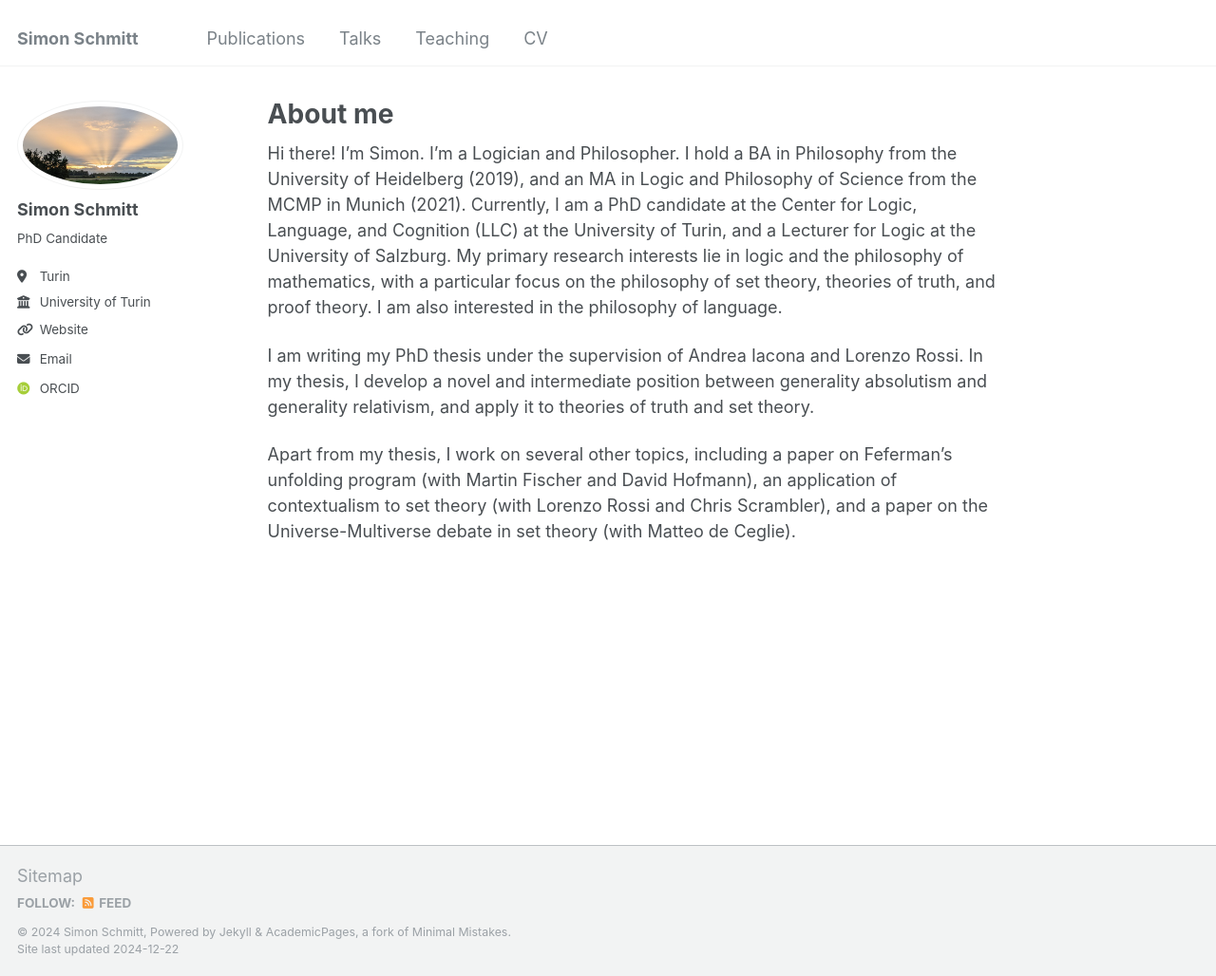
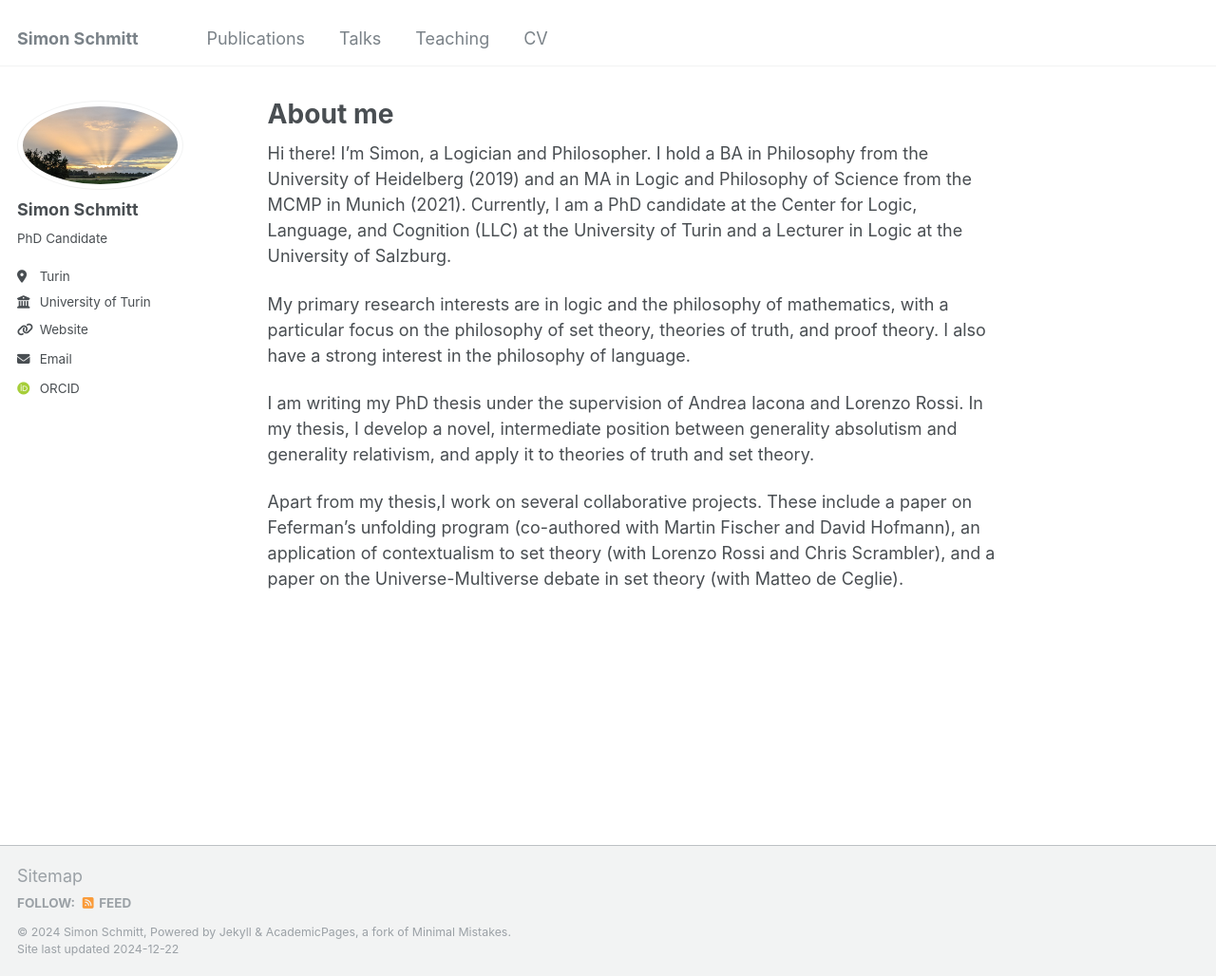
Before and after one commit to SimSchmitt/SimonSchmitt, a Jekyll site: the page built from _pages/about.md, in a window 1280 px wide and 1028 px high. Shown: the whole window at 95% size. Built offline with Jekyll 4.4.1, drawn with Linux system fonts in a browser that asks for light colours; some web fonts are replaced.

Commit message:
about.md

```diff
--- a/_pages/about.md
+++ b/_pages/about.md
@@ -6,9 +6,10 @@ redirect_from:
   - /about/
   - /about.html
 ---
+Hi there! I'm Simon, a Logician and Philosopher. I hold a BA in Philosophy from the University of Heidelberg (2019) and an MA in Logic and Philosophy of Science from the MCMP in Munich (2021). Currently, I am a PhD candidate at the Center for Logic, Language, and Cognition (LLC) at the University of Turin and a Lecturer in Logic at the University of Salzburg.
 
-Hi there! I'm Simon. I'm a Logician and Philosopher. I hold a BA in Philosophy from the University of Heidelberg (2019), and an MA in Logic and Philosophy of Science from the MCMP in Munich (2021). Currently, I am a PhD candidate at the Center for Logic, Language, and Cognition (LLC) at the University of Turin, and a Lecturer for Logic at the University of Salzburg. My primary research interests lie in logic and the philosophy of mathematics, with a particular focus on the philosophy of set theory, theories of truth, and proof theory. I am also interested in the philosophy of language.
+My primary research interests are in logic and the philosophy of mathematics, with a particular focus on the philosophy of set theory, theories of truth, and proof theory. I also have a strong interest in the philosophy of language.
 
-I am writing my PhD thesis under the supervision of Andrea Iacona and Lorenzo Rossi. In my thesis, I develop a novel and intermediate position between generality absolutism and generality relativism, and apply it to theories of truth and set theory.
+I am writing my PhD thesis under the supervision of Andrea Iacona and Lorenzo Rossi. In my thesis, I develop a novel, intermediate position between generality absolutism and generality relativism, and apply it to theories of truth and set theory.
 
-Apart from my thesis, I work on several other topics, including a paper on Feferman's unfolding program (with Martin Fischer and David Hofmann), an application of contextualism to set theory (with Lorenzo Rossi and Chris Scrambler), and a paper on the Universe-Multiverse debate in set theory (with Matteo de Ceglie).
+Apart from my thesis,I work on several collaborative projects. These include a paper on Feferman's unfolding program (co-authored with Martin Fischer and David Hofmann), an application of contextualism to set theory (with Lorenzo Rossi and Chris Scrambler), and a paper on the Universe-Multiverse debate in set theory (with Matteo de Ceglie).
```
